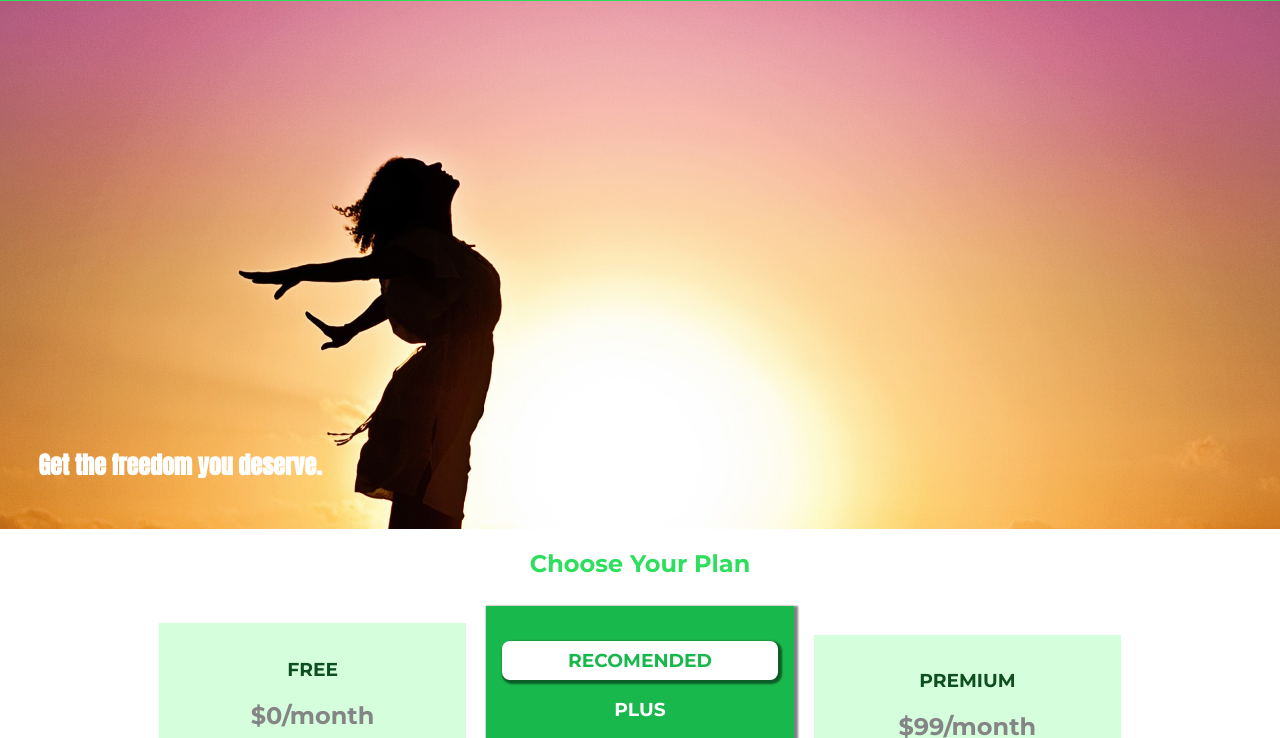
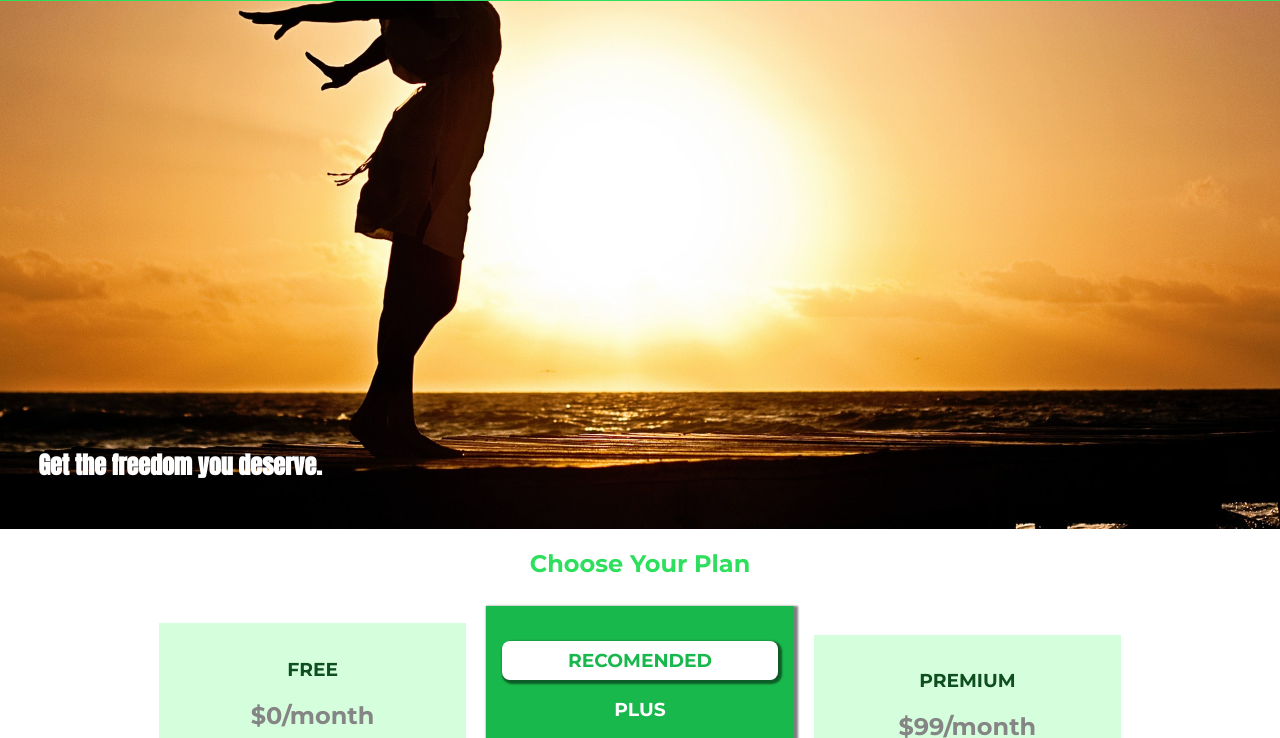
Before and after one commit to bangarangler/back2basics, a plain HTML site: page index.html in a window 1280 px wide. Shown: the part 42-780 px from the top of the page. Drawn offline with Linux system fonts and the light colour scheme.

Commit message:
combining background properties into one

```diff
--- a/main.css
+++ b/main.css
@@ -1,8 +1,14 @@
 
   #product-overview {
-    background-image: url("freedom.jpg");
-    background-size: cover;
-    background-repeat: no-repeat;
+    background: url("freedom.jpg") left 10% bottom 20%/cover no-repeat
+    border-box;
+    /* background-image: url("freedom.jpg"); */
+    /* background-size: cover; */
+    /* background-position: left 10% bottom 20%; */
+    /* background-origin: border-box; */
+    /* background-clip: border-box; */
+    /* background-attachment: fixed; scroll local */
+    /* background-repeat: no-repeat; */
     width: 100%;
     height: 528px;
     padding: 10px;
```
